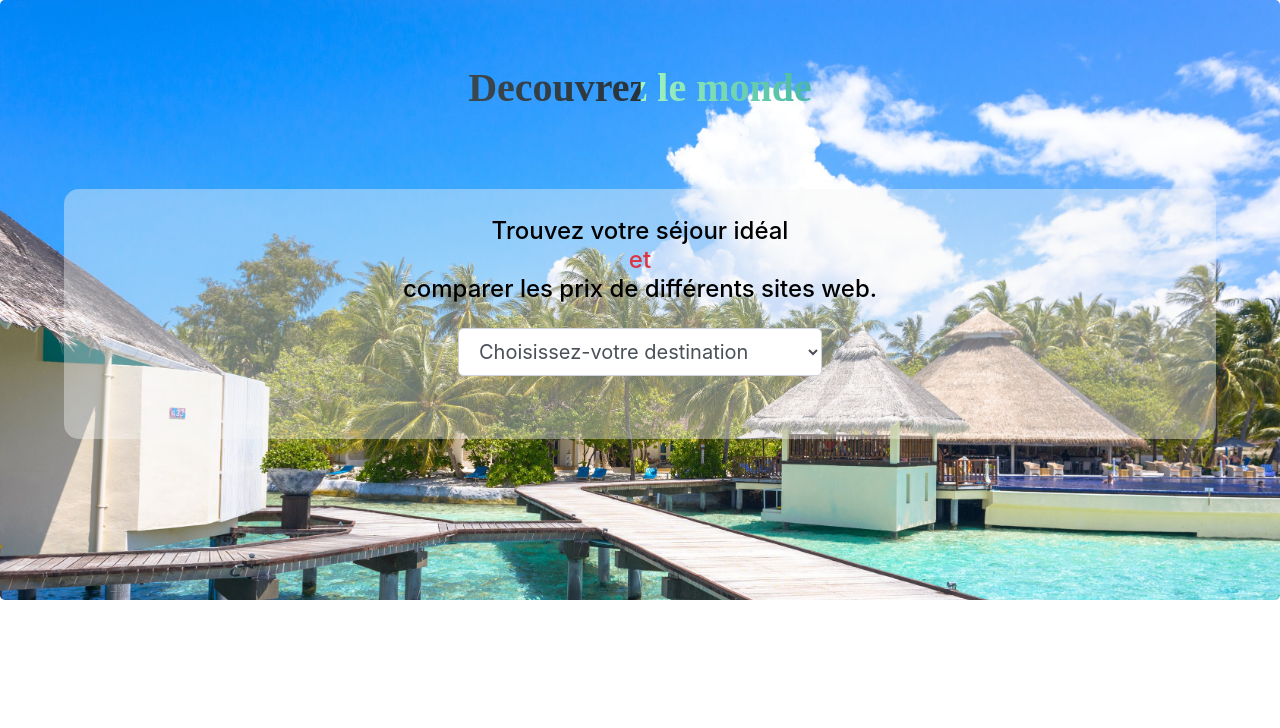
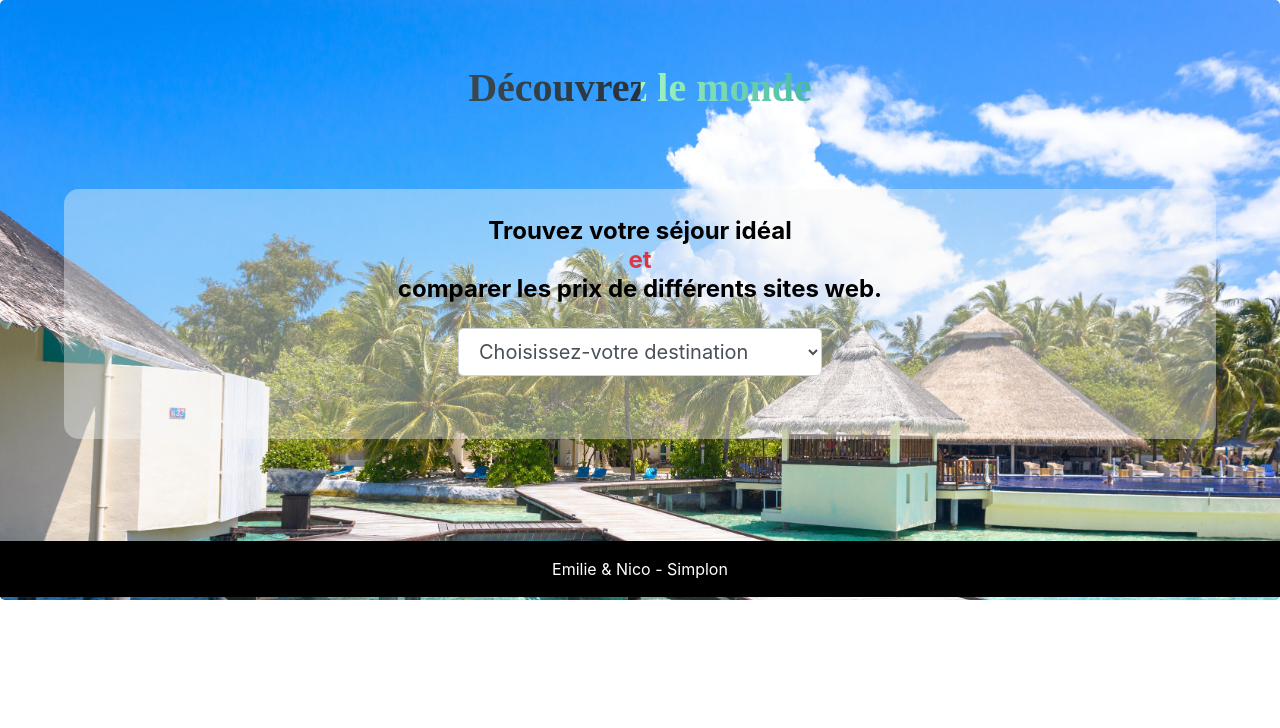
Before and after one commit to svadhis/comparo, a PHP site: page /pages/home.php in a window 1280 px wide. Shown: the part 203-931 px from the top of the page. After the commit the page ends 803 px from the top, so only its background shows below. Run offline with PHP 8.4, Linux system fonts and the light colour scheme; data that the repository does not hold is empty.

Commit message:
final submit

```diff
--- a/htdocs/admin/assets/css/style.css
+++ b/htdocs/admin/assets/css/style.css
@@ -64,3 +64,6 @@ h3 {
 .prixbouton {
 	width: 50px;
 }
+.cadreshadow {
+	box-shadow: 10px 10px 8px #888888;
+}
--- a/htdocs/admin/index.php
+++ b/htdocs/admin/index.php
@@ -54,7 +54,7 @@
 
     <!-- formulaire container-->
 
-    <div class="container my-5 rounded fondcouleur">
+    <div class="container my-5 rounded fondcouleur cadreshadow">
         <div class="row">
             <div class="col-12 col-sm-12 col-md-12 col-lg-12 tableau administateur mt-4">
                 <div class="formulaire">
--- a/htdocs/admin/pages/destination.php
+++ b/htdocs/admin/pages/destination.php
@@ -45,7 +45,7 @@
     </div>
 
     <!-- choix de container-->
-    <div class="container-fluid col-12 mt-5 rounded hover">
+    <div class="container-fluid col-4 mt-5 rounded hover cadreshadow p-3">
 
 
         <?php
@@ -66,7 +66,7 @@
         <!-- choix de destination-->
         <form action="edit-destination.php" method="get">
             <div class="row">
-                <div class="col-6 center">
+                <div class="col-12 center">
                     <div class="form-group ">
                         <div class="">
                             <label for="usr bg-light">Destination:</label>
--- a/htdocs/assets/css/style.css
+++ b/htdocs/assets/css/style.css
@@ -191,3 +191,13 @@ btn btn-custom {
 	transition: .1s ease-in-out;
 	transform: scale(1.03);
 }
+
+.footer {
+	position: fixed;
+	left: 0;
+	bottom: 0;
+	width: 100%;
+	background-color: black;
+	color: white;
+	text-align: center;
+}
--- a/htdocs/pages/destination.php
+++ b/htdocs/pages/destination.php
@@ -21,11 +21,7 @@
 
         ?>
 
-        <div class="gris-clair">
-
-            <?php Ifc::setDestinationsPage(); ?>
-
-        </div>
+        <?php Ifc::setDestinationsPage(); ?>
 
     </div>
 
--- a/htdocs/pages/home.php
+++ b/htdocs/pages/home.php
@@ -39,7 +39,7 @@
 
 
         <div class="box">
-            <h1>Decouvrez le monde</h1>
+            <h1>Découvrez le monde</h1>
         </div>
 
         <!-- fin animation----------------------------------------------------------------------->
@@ -50,8 +50,8 @@
         <div class="trouvez">
             <div class="card-block hover">
 
-                <h4 class="massive text-center mt-4"> Trouvez votre séjour idéal <br><span class="text-danger"> et</span><br>
-                    comparer les prix de différents sites web.</h4>
+                <h4 class="massive text-center mt-4"><b> Trouvez votre séjour idéal <br><span class="text-danger"> et</span><br>
+                        comparer les prix de différents sites web.</b></h4>
 
                 <!--formulaire-->
                 <div class="row formulaire selectiondestination mt-4">
@@ -68,16 +68,12 @@
                 </div>
             </div>
 
-
-
         </div>
     </div>
 
-
-    <br>
-    <br>
-    <br>
-    <br>
+    <div class="footer p-3">
+        Emilie & Nico - Simplon
+    </div>
 
     <!-----div de droite---------------------------------->
 
--- a/htdocs/partials/classes/Ifc.php
+++ b/htdocs/partials/classes/Ifc.php
@@ -120,7 +120,7 @@ class Ifc
 
     public static function setDestinationTitle($locationName)
     {
-        $title = '<h3 class="text-center my-3">' . $locationName . '</h3>';
+        $title = '<h3 class="text-center my-3"><b>' . $locationName . '</b></h3>';
 
         return $title;
     }
```
Also changed, not shown: htdocs/Ifc.php (deleted, +0 -51 lines), htdocs/admin/pages/operator.php (+10 -6 lines).
